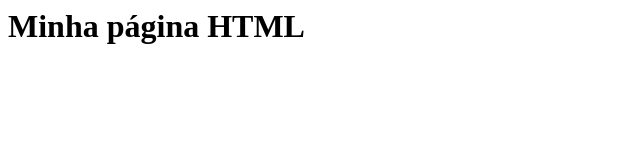
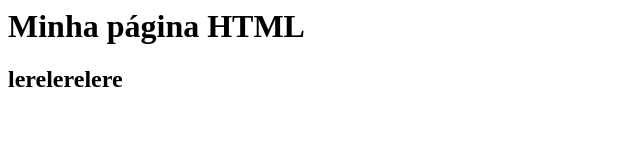
Before and after one commit to Jackeline-Bomfim/gama-no-github, a plain HTML site: page index.html in a window 1280 px wide. Shown: the whole page, without its empty margins (0-640 px from the left). Drawn offline with Linux system fonts and the light colour scheme.

Commit message:
arquivo index.html atualizado novamente

```diff
--- a/index.html
+++ b/index.html
@@ -1,5 +1,6 @@
 <html>
     <body>
         <h1>Minha página HTML</h1>
+        <h2>lerelerelere</h2>
     </body>
 </html>
```
